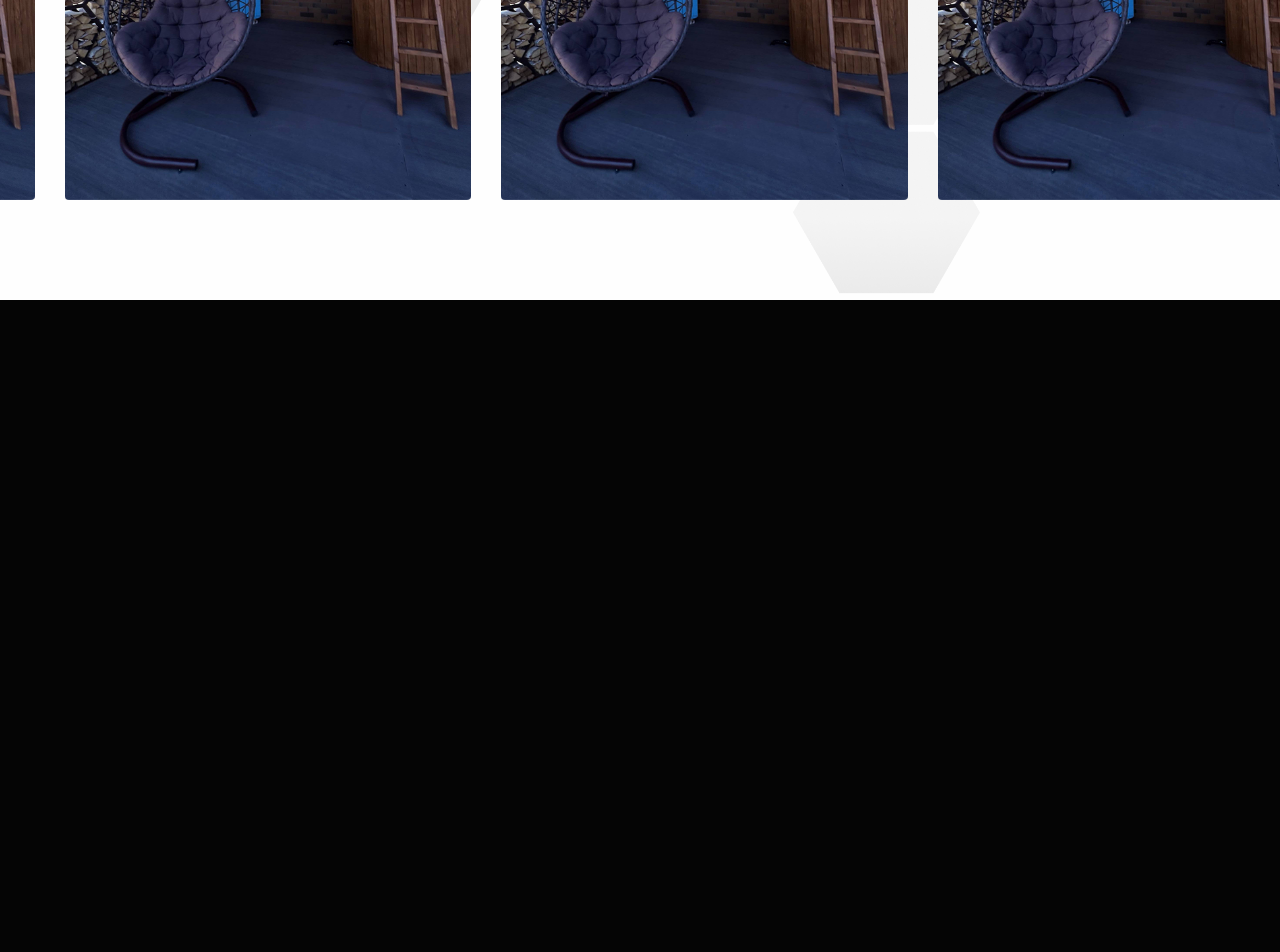
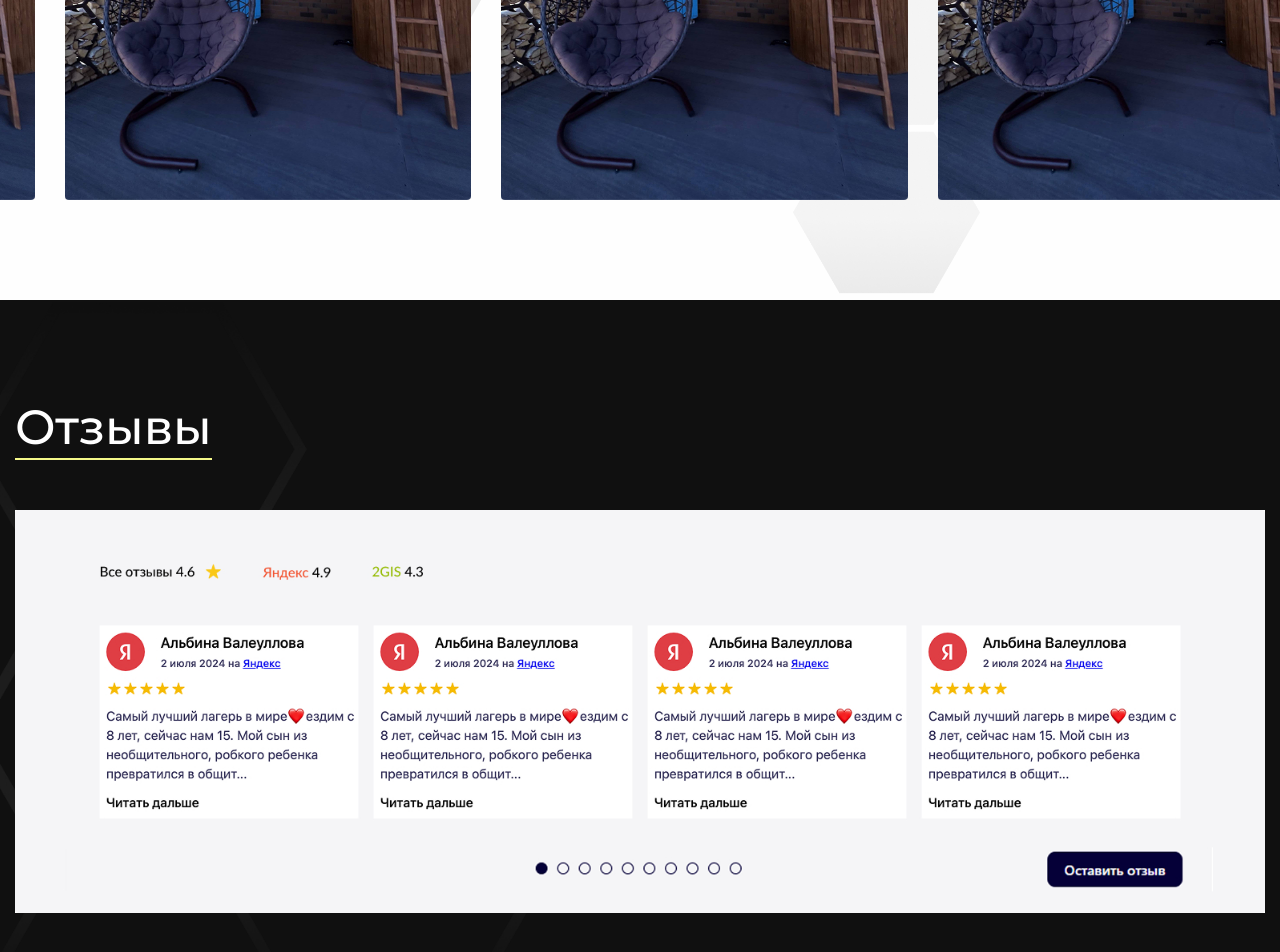
Before and after one commit to pauchok-sk/medovaya, a website built with webpack: page src/index.html in a window 1280 px wide. Shown: the part 4968-5920 px from the top of the page. Before the commit the page ends 5268 px from the top, so only its background shows below. Built offline with nearby package versions, Linux system fonts and the light colour scheme; files whose address does not match are found by name.

Commit message:
s-contacts start

```diff
--- /dev/null
+++ b/src/html/components/s-reviews.html
@@ -0,0 +1,8 @@
+<section class="s-reviews sect-p" id="s-reviews">
+  <div class="container">
+    <div class="sect-head">
+      <h2 class="s-title _line">Отзывы</h2>
+    </div>
+    <img src="@img/reviews.jpg" alt="image">
+  </div>
+</section>
--- a/src/index.html
+++ b/src/index.html
@@ -13,6 +13,8 @@
       @@include('html/components/s-stocks.html')
       @@include('html/components/s-brone.html')
       @@include('html/components/s-gallery.html')
+      @@include('html/components/s-reviews.html')
+      @@include('html/components/s-contacts.html')
 
     </main>
     @@include('html/components/footer.html')
--- /dev/null
+++ b/src/scss/components/s-reviews.scss
@@ -0,0 +1,27 @@
+@use "../base/templates" as *;
+@use "../base/media" as *;
+
+.s-reviews {
+  position: relative;
+  background-color: var(--black-l);
+  overflow: hidden;
+  z-index: 1;
+
+  &::before {
+    position: absolute;
+    content: "";
+    background: url('@img/decor-reviews.png') 0 0 / contain no-repeat;
+    width: 1530px;
+    height: 100%;
+    left: 0;
+    top: 0;
+    transform: translateX(-50%);
+    z-index: -1;
+
+    @include laptop-min {
+      width: 1000px;
+      left: 50%;
+      height: 550px;
+    }
+  }
+}
--- a/src/scss/style.scss
+++ b/src/scss/style.scss
@@ -30,5 +30,7 @@
 @use "./components/s-stocks";
 @use "./components/s-brone";
 @use "./components/s-gallery";
+@use "./components/s-reviews";
+@use "./components/s-contacts";
 
 @use "./components/footer";
```
Also changed, not shown: src/html/components/s-contacts.html (added), src/img/decor-contacts.png (added), src/img/decor-reviews.png (added), src/img/reviews.jpg (added), src/scss/components/s-contacts.scss (added).
